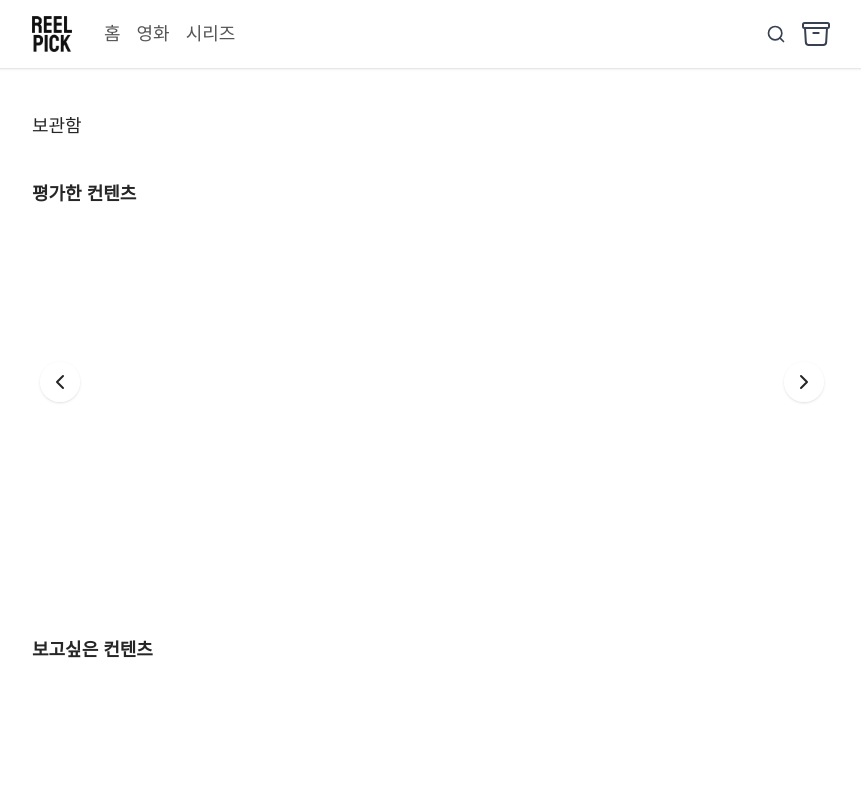
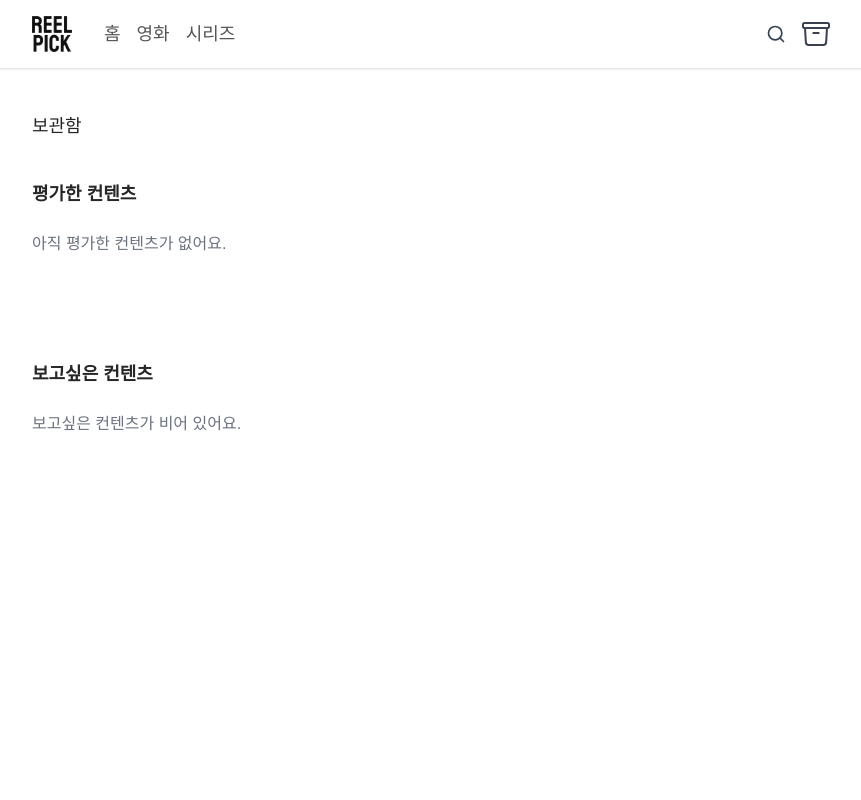
Before and after one commit to ddangmul/movie-recommendation-app, a Next.js app: page /user in a window 1280 px wide. Shown: the top 800 px of the page, without its empty margins (208-1069 px from the left). Built offline with nearby package versions, Linux system fonts and the light colour scheme.

Commit message:
user page에서 평가/저장한 콘텐츠 없을 경우 안내 메시지 추가

```diff
--- a/src/app/user/page.tsx
+++ b/src/app/user/page.tsx
@@ -16,18 +16,31 @@ const UserPage: React.FC = () => {
   return (
     <div className="flex flex-col">
       <h1 className="text-lg mt-4 mb-4">보관함</h1>
+
+      {/* 평가한 컨텐츠 */}
       <section>
         <h2 className="text-lg font-semibold py-6">평가한 컨텐츠</h2>
         <div>
-          {error && <p>{error}</p>}
-          <ContentsSlider contents={ratings} category="" />
+          {!error && ratings.length === 0 && (
+            <p className="text-gray-500">아직 평가한 컨텐츠가 없어요.</p>
+          )}
+          {ratings.length > 0 && (
+            <ContentsSlider contents={ratings} category="" />
+          )}
         </div>
       </section>
+
+      {/* 보고싶은 컨텐츠 */}
       <section className="mt-20">
         <h2 className="text-lg font-semibold py-6">보고싶은 컨텐츠</h2>
         <div>
-          {ratingError && <p>{ratingError}</p>}
-          <ContentsSlider contents={storage} category="" />
+          {ratingError && <p className="text-red-500">{ratingError}</p>}
+          {!ratingError && storage.length === 0 && (
+            <p className="text-gray-500">보고싶은 컨텐츠가 비어 있어요.</p>
+          )}
+          {storage.length > 0 && (
+            <ContentsSlider contents={storage} category="" />
+          )}
         </div>
       </section>
     </div>
```
